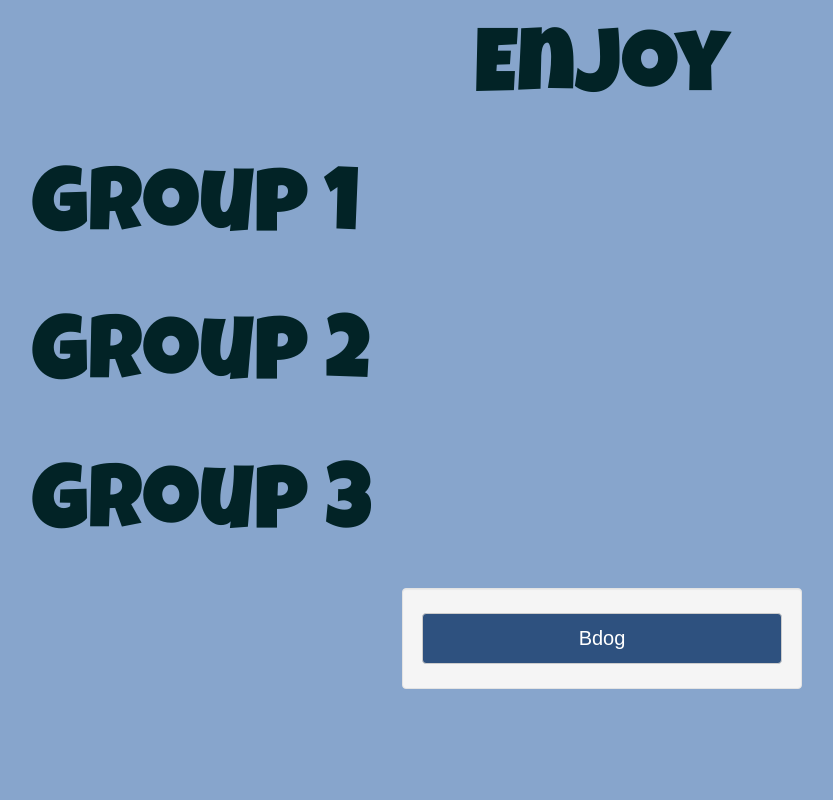
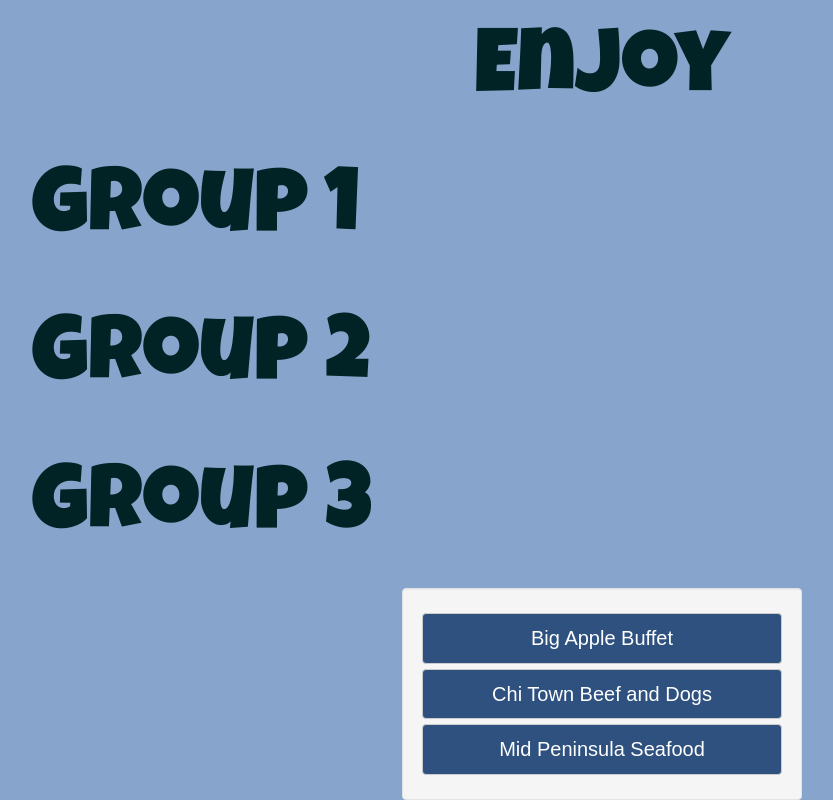
Before and after one commit to bdog72/food-dot-com, a React app: page /restaurants3 in a window 1280 px wide. Shown: the part 253-1053 px from the top of the page, without its empty margins (38-871 px from the left). Before the commit the page ends 942 px from the top, so only its background shows below. Built offline with nearby package versions, Linux system fonts and the light colour scheme.

Commit message:
added a few restaurants

```diff
--- a/src/components/Group3.js
+++ b/src/components/Group3.js
@@ -7,8 +7,14 @@ export default class Group3 extends Component {
   render () {
     return <div>
       <div className='well' style={WellStyles}>
-        <a href=''>
-          <Button className='butt' block>Bdog</Button>
+        <a href='http://www.bigapplebuffet.com'>
+          <Button className='butt' block>Big Apple Buffet</Button>
+        </a>
+        <a href='https://www.yelp.com/biz/chi-town-beefs-and-dogs-saint-petersburg'>
+          <Button className='butt' block>Chi Town Beef and Dogs</Button>
+        </a>
+        <a href='https://www.midpeninsulaseafood.com/'>
+          <Button className='butt' block>Mid Peninsula Seafood</Button>
         </a>
       </div>
     </div>
```
